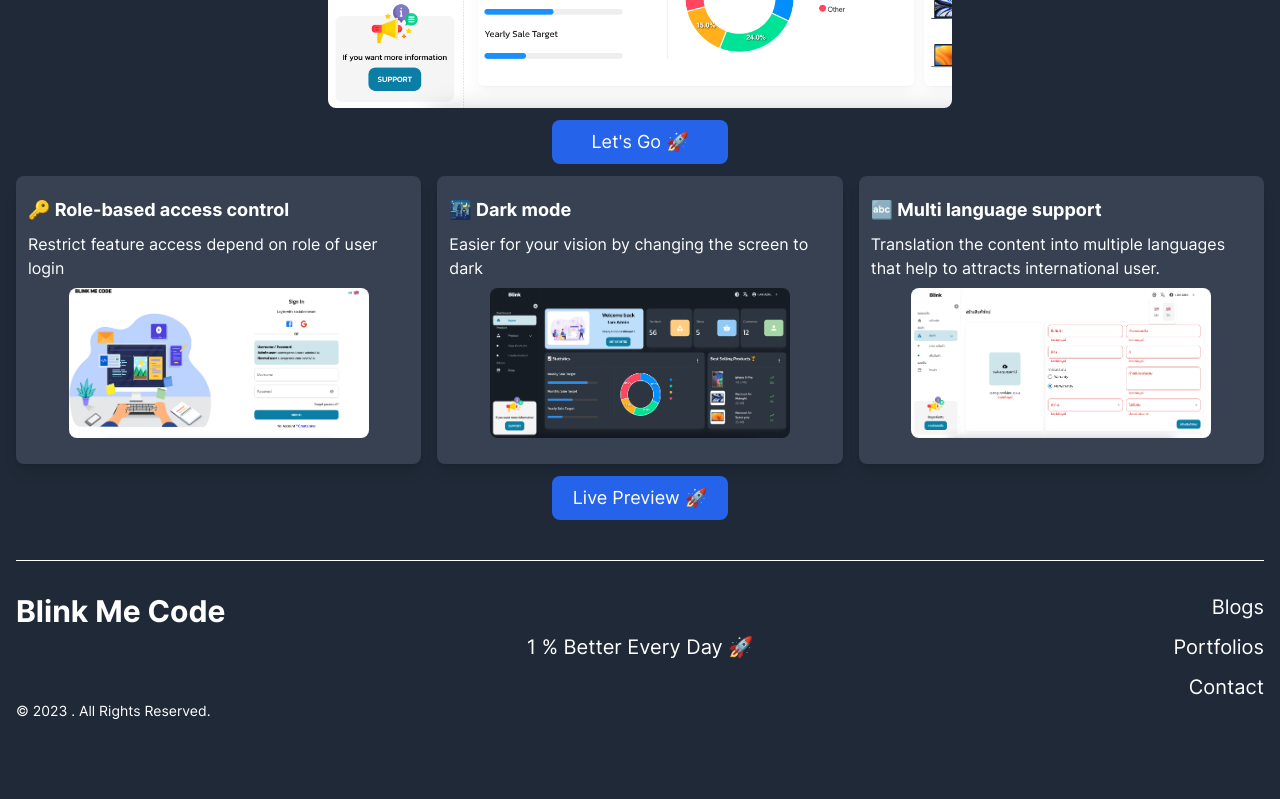
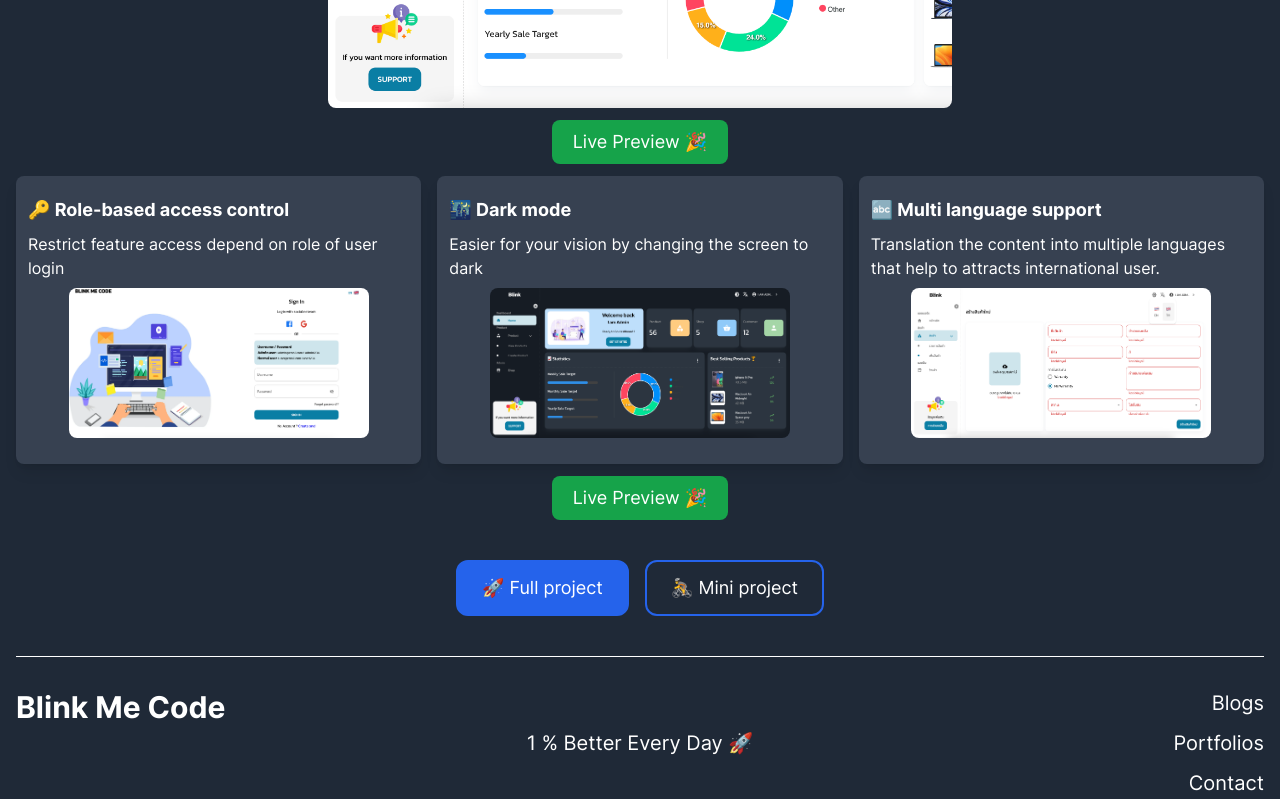
Before and after one commit to slilp/blink-me-code-next, a Next.js app: page /portfolio in a window 1280 px wide. Shown: the part 760-1559 px from the top of the page. Before the commit the page ends 1521 px from the top, so only its background shows below. Built offline with nearby package versions, Linux system fonts and the light colour scheme.

Commit message:
fix : edit resume

```diff
--- a/components/organisms/FullPortCard/index.tsx
+++ b/components/organisms/FullPortCard/index.tsx
@@ -55,9 +55,9 @@ function FullPortCard({
           onClick={() => {
             window.open(link, "_blank");
           }}
-          className="text-white  text-lg bg-blue-600 rounded-lg p-2 hover:opacity-90 hover:transition w-44"
+          className="text-white  text-lg bg-green-600 rounded-lg p-2 hover:opacity-90 hover:transition w-44"
         >
-          {"Let's Go 🚀"}
+          {"Live Preview 🎉"}
         </button>
       </div>
       <div className="grid md:grid-cols-3 grid-cols-1 gap-4">
@@ -85,9 +85,9 @@ function FullPortCard({
           onClick={() => {
             window.open(link, "_blank");
           }}
-          className="text-white  text-lg bg-blue-600 rounded-lg p-2 hover:opacity-90 hover:transition w-44"
+          className="text-white  text-lg bg-green-600 rounded-lg p-2 hover:opacity-90 hover:transition w-44"
         >
-          {"Live Preview 🚀"}
+          {"Live Preview 🎉"}
         </button>
       </div>
     </div>
--- a/pages/portfolio/index.tsx
+++ b/pages/portfolio/index.tsx
@@ -38,6 +38,28 @@ const Portfolio: NextPage = () => {
         </button>
       </div>
       <Content search={selectSearch} />
+      <div className="flex justify-center gap-4 my-10 flex-wrap">
+        <button
+          className={
+            selectSearch === PortfolioType.FULL
+              ? "text-white border-2 border-blue-600 bg-blue-600 text-lg rounded-xl p-3 px-6 hover:opacity-90 hover:transition"
+              : "border-2 border-blue-600 text-lg rounded-xl p-3 px-6 hover:opacity-90 hover:transition"
+          }
+          onClick={() => setSearch(PortfolioType.FULL)}
+        >
+          🚀 Full project
+        </button>
+        <button
+          className={
+            selectSearch === PortfolioType.MINI
+              ? "text-white border-2 border-blue-600 bg-blue-600 text-lg rounded-xl p-3 px-6 hover:opacity-90 hover:transition"
+              : "border-2 border-blue-600 text-lg rounded-xl p-3 px-6 hover:opacity-90 hover:transition"
+          }
+          onClick={() => setSearch(PortfolioType.MINI)}
+        >
+          🚴 Mini project
+        </button>
+      </div>
     </div>
   );
 };
--- a/views/Home/Header/index.tsx
+++ b/views/Home/Header/index.tsx
@@ -19,19 +19,19 @@ function Header() {
         </p>
         <br></br>
 
-        <button className="  text-lg lg:text-xl bg-blue-600 rounded-full p-4 hover:opacity-90 hover:transition w-full  lg:w-3/4">
         <a
+          type="button"
           href="/SLIL_PUANGPOOM_Resume.pdf"
           download
-            className="flex text-white  items-center justify-center gap-3 m-0 w-full h-full"
+          className="flex items-center gap-3 justify-center text-lg lg:text-xl bg-blue-600 rounded-full p-4 hover:opacity-90 hover:transition w-full  lg:w-3/4"
         >
           <BsPersonCircle> </BsPersonCircle>
           Click to Download My Resume !
         </a>
-        </button>
       </div>
       <div className="my-3 order-1 md:order-2 flex items-center justify-center">
         <Image
+          priority
           src="/home_header.jpg"
           alt="home"
           width={370}
```
Also changed, not shown: 1 other file (tests, documents, lock files or other folders). Lines whose indentation alone changed are shown as unchanged.
